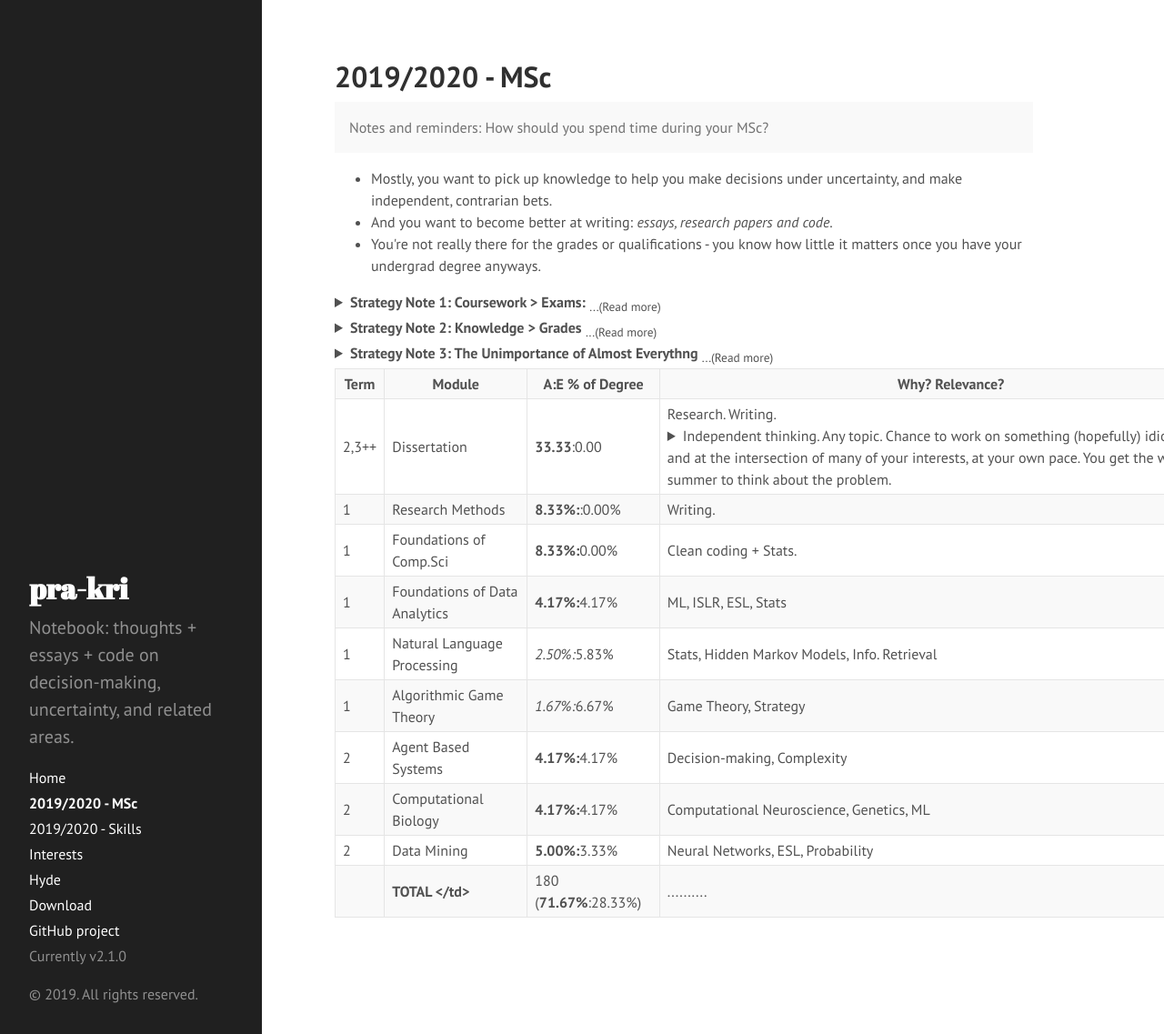
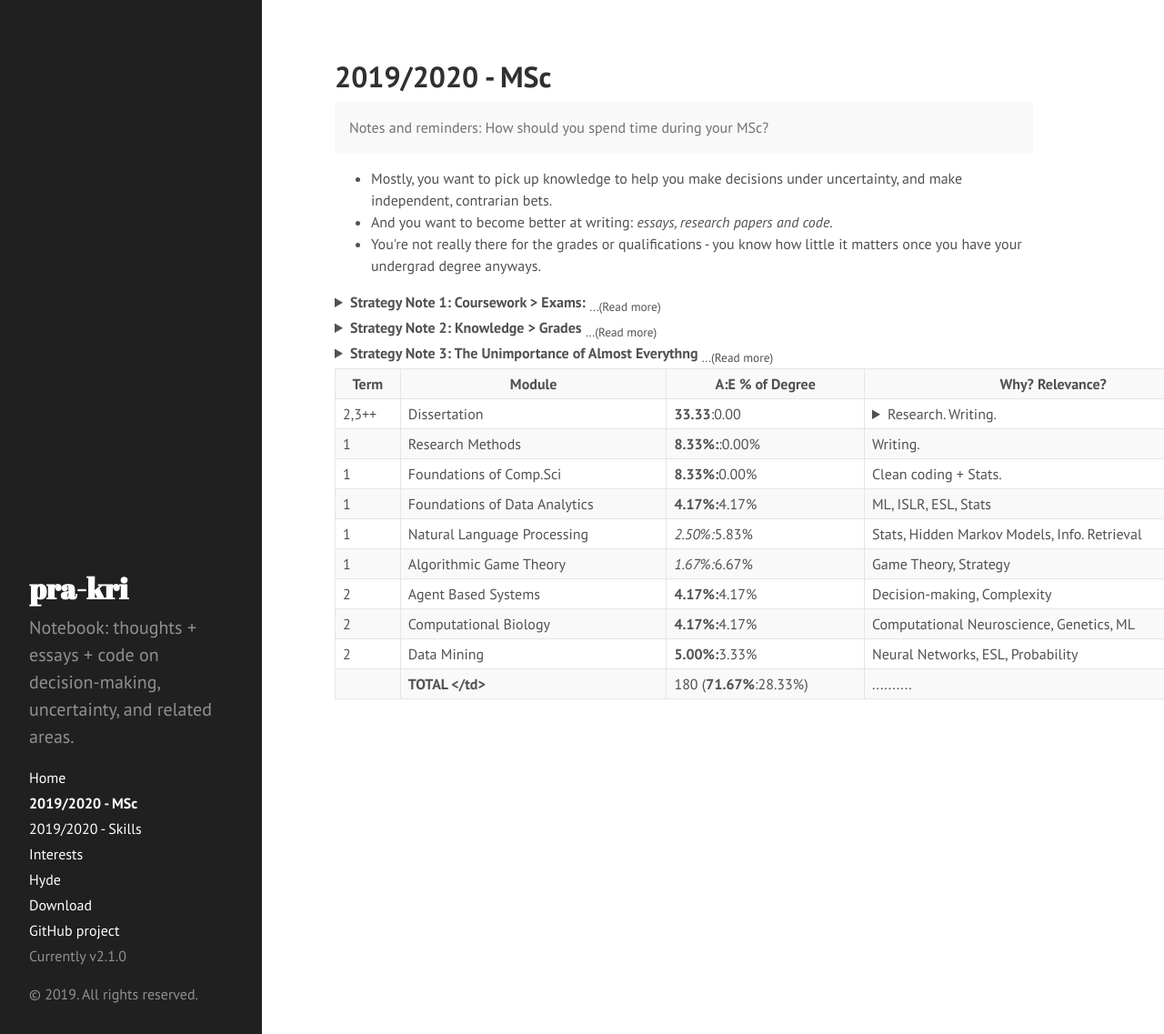
Before and after one commit to pra-kri/pra-kri.github.io, a Jekyll site: the page built from 2019to2020_msc.md, in a window 1280 px wide and 1137 px high. Shown: the whole window at 91% size. Built offline with Jekyll 4.4.1, drawn with Linux system fonts in a browser that asks for light colours; Markdown is read by kramdown in place of the engine named in the settings.

Commit message:
Update 2019to2020_msc.md

```diff
--- a/2019to2020_msc.md
+++ b/2019to2020_msc.md
@@ -52,7 +52,7 @@ title: 2019/2020 - MSc
     <td> 2,3++ </td>
     <td> Dissertation </td>
     <td> <b>33.33</b>:0.00 </td>
-    <td> Research. Writing. <details><summary>Independent thinking. Any topic. Chance to work on something (hopefully) idiosyncratic and at the intersection of many of your interests, at your own pace. You get the whole of summer to think about the problem.</summary></details></td>
+    <td> <details><summary>Research. Writing.</summary> Independent thinking. Any topic. Chance to work on something (hopefully) idiosyncratic and at the intersection of many of your interests, at your own pace. Start researching in January, and then eventually you get the whole of summer to think exclusively about the problem.</details></td>
   </tr>
   <tr>
     <td> 1 </td>
```
